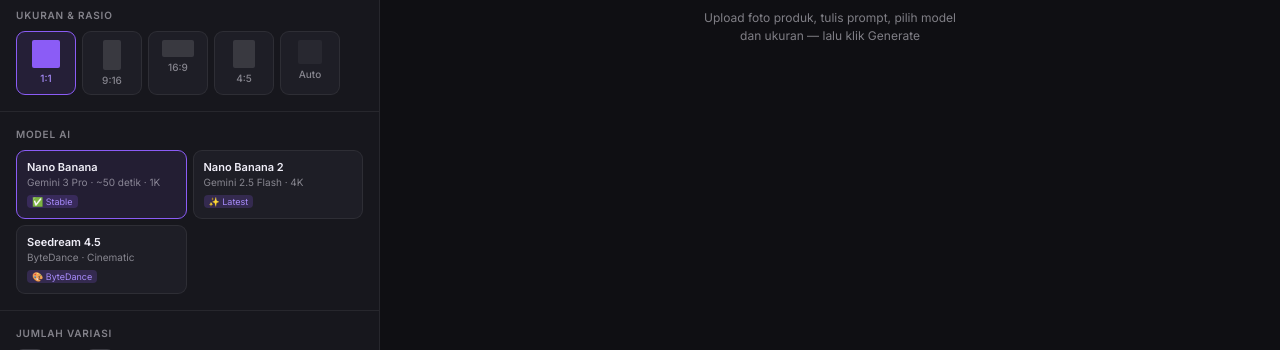
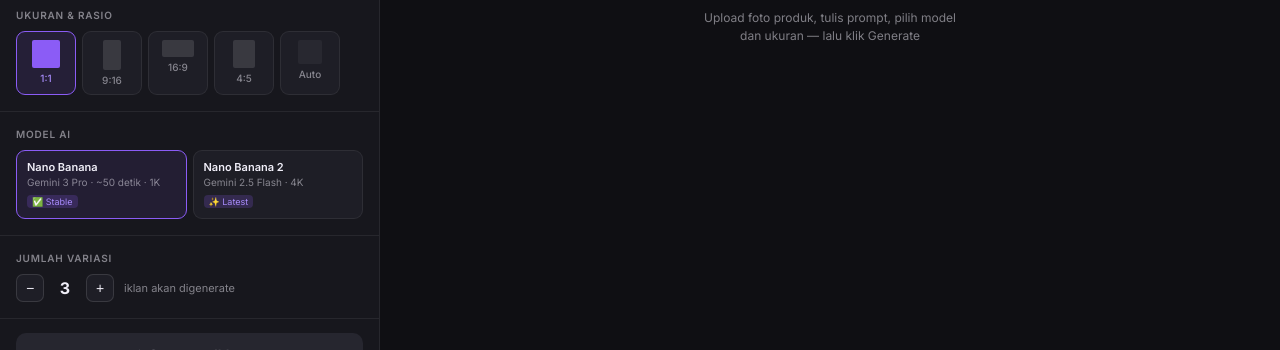
Before and after one commit to nastiansyah123-hue/Kontenv2, a website: page index.html in a window 1280 px wide. Shown: the part 450-800 px from the top of the page. Drawn offline with Linux system fonts and the light colour scheme.

Commit message:
Update index.html

```diff
--- a/index.html
+++ b/index.html
@@ -318,11 +318,6 @@
           <div class="model-card-desc">Gemini 2.5 Flash · 4K</div>
           <span class="model-card-badge">✨ Latest</span>
         </div>
-        <div class="model-card" data-model="seedream-4-5">
-          <div class="model-card-name">Seedream 4.5</div>
-          <div class="model-card-desc">ByteDance · Cinematic</div>
-          <span class="model-card-badge">🎨 ByteDance</span>
-        </div>
       </div>
     </div>
 
```
